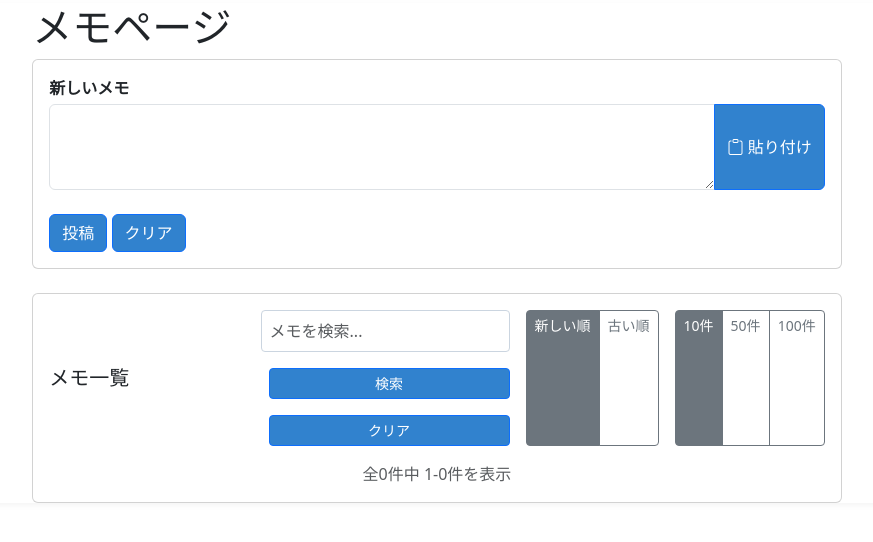
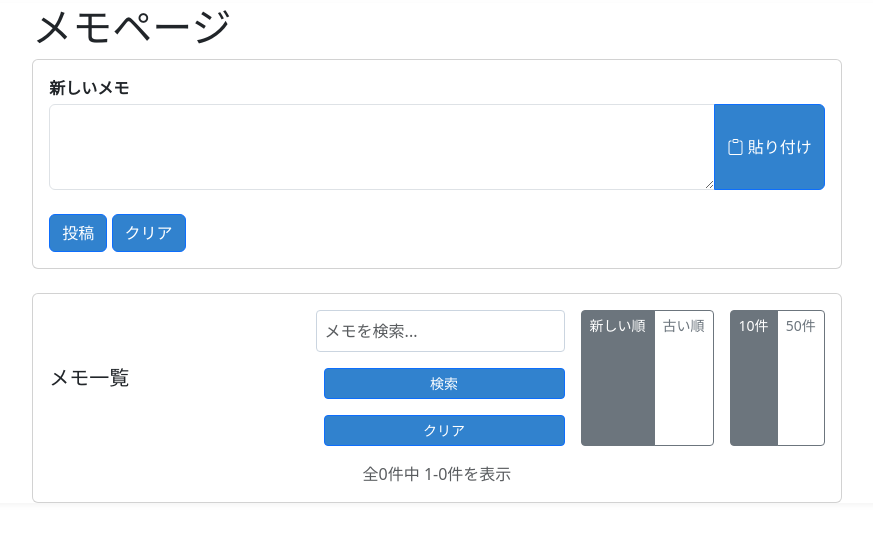
Before and after one commit to yxfhy/web-app-template, a FastAPI app: page /memo in a window 1280 px wide. Shown: the part 85-627 px from the top of the page, without its empty margins (203-1076 px from the left). Run offline with FastAPI, Linux system fonts and the light colour scheme; the visitor is signed in with stand-in values (Sample User, id 1); data that the repository does not hold is empty; some libraries are stand-ins or nearby versions.

Commit message:
メモページの表示件数選択から100件のオプションを削除しました。これにより、ユーザーが選択できる表示件数が10件と50件のみに制限されます。

```diff
--- a/templates/memo.html
+++ b/templates/memo.html
@@ -48,7 +48,6 @@
                             <div class="btn-group">
                                 <a href="/memo?sort={{ sort }}&limit=10&page=1" class="btn btn-outline-secondary btn-sm {% if limit == 10 %}active{% endif %}">10件</a>
                                 <a href="/memo?sort={{ sort }}&limit=50&page=1" class="btn btn-outline-secondary btn-sm {% if limit == 50 %}active{% endif %}">50件</a>
-                                <a href="/memo?sort={{ sort }}&limit=100&page=1" class="btn btn-outline-secondary btn-sm {% if limit == 100 %}active{% endif %}">100件</a>
                             </div>
                         </div>
                     </div>
```
